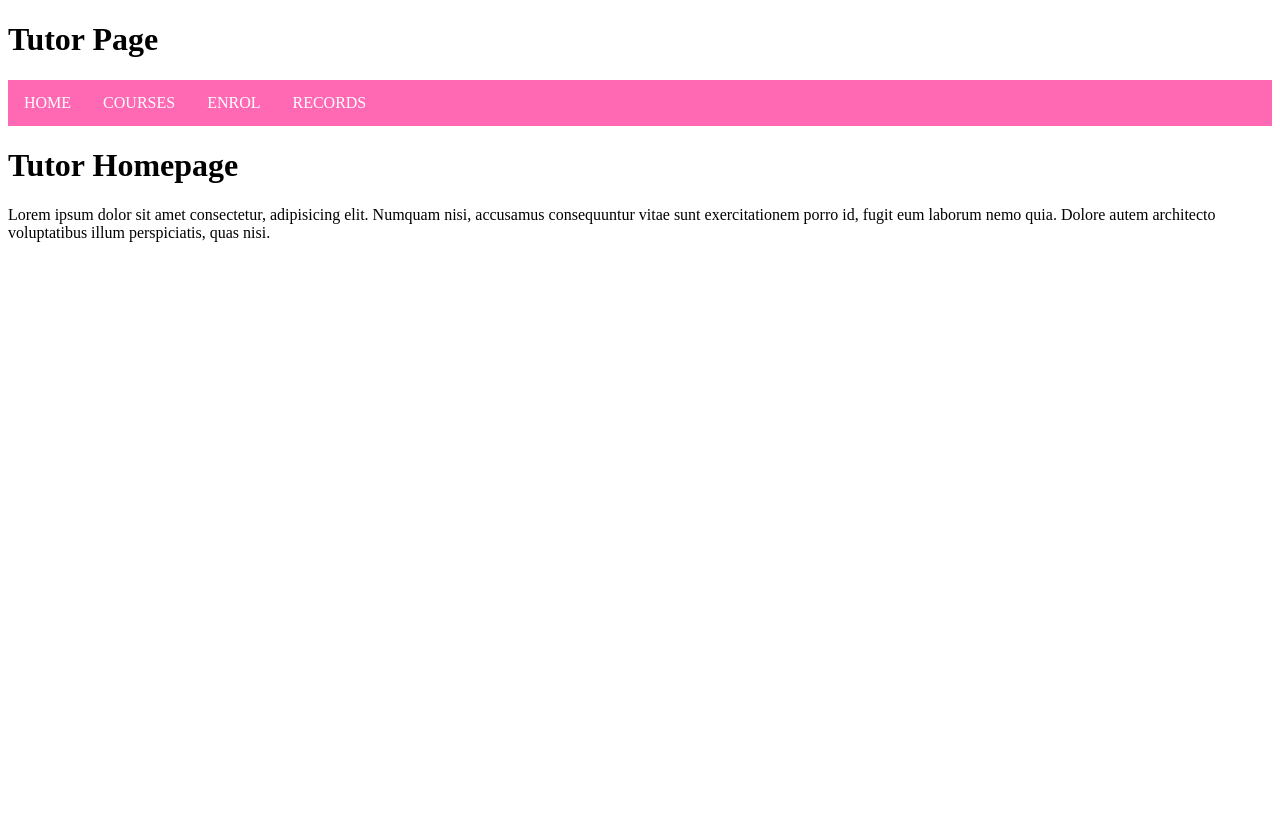
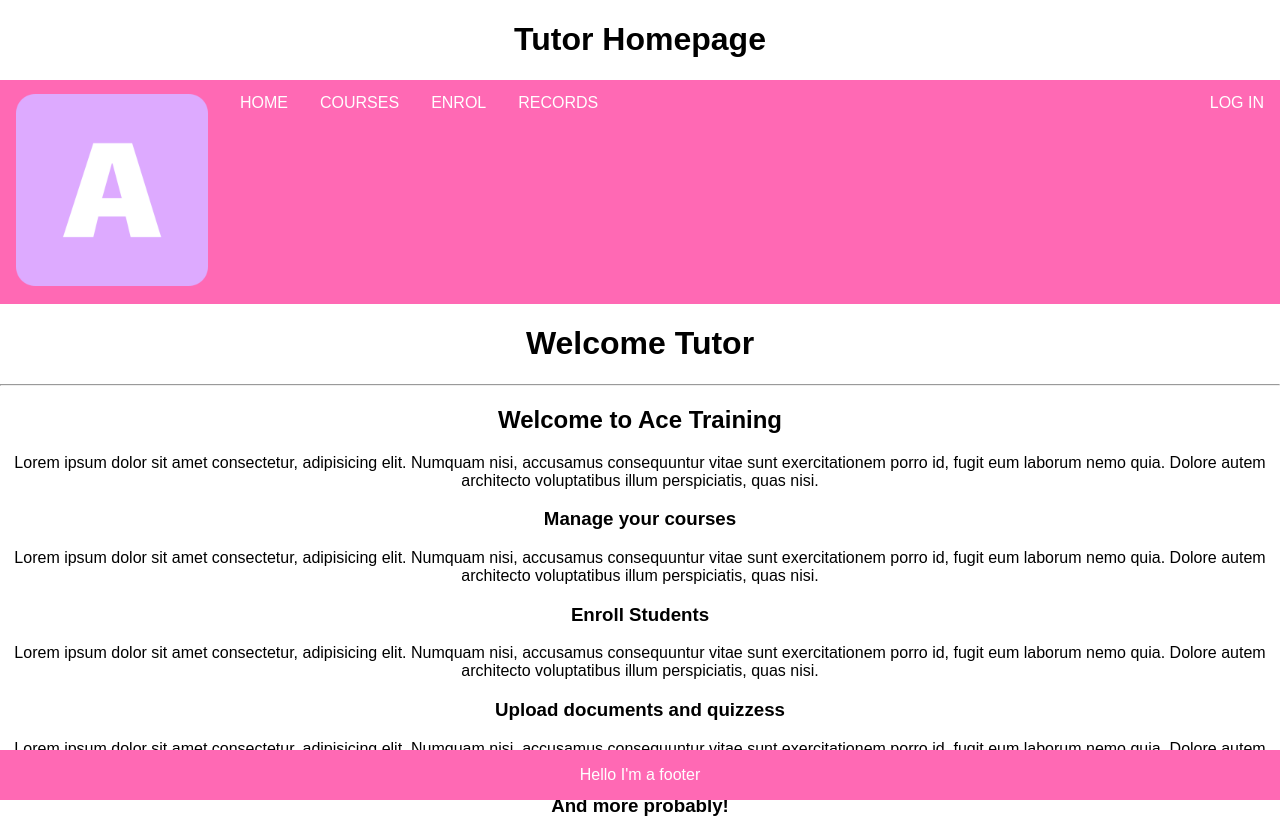
Before and after one commit to lsLannan/AceTraining, a PHP site: page /tutor-home.html in a window 1280 px wide. Before the commit the page ends 242 px from the top, so only its background shows below. Run offline with PHP 8.4, Linux system fonts and the light colour scheme.

Commit message:
simple page formatting and top menu issue: logo image not loading

```diff
--- a/root/css/style.css
+++ b/root/css/style.css
@@ -1,27 +1,54 @@
-ul {
-    list-style-type: none;
+body {
+    background-color: white;
     margin: 0;
-    padding: 0;
+    text-align: center;
+    font-family: sans-serif;
+}
+
+main {
+    background-color: rgb(255, 255, 255);
+    padding: 0 0 0 0;
+}
+
+img {
+  display: inline-block;
+}
+
+/*TOP NAV BAR*/
+.topnav {
     overflow: hidden;
     background-color: hotpink;
-  }
+}
 
-  li {
-    float: left;
-  }
+/*log in button seperate from rest nav bar*/
+.topnav a.split {
+    float: right;
+}
 
-  li a {
+.topnav a {
     display: block;
     color: white;
     text-align: center;
     padding: 14px 16px;
     text-decoration: none;
+    float: left;
   }
 
-  li a:hover{
+  .topnav a:hover{
     background-color: rgba(235, 49, 142, 0.842);
   }
 
-  li a:active{
+  .topnav a:active{
     background-color: lightcoral;
   }
+
+  /*FOOTER*/
+footer {
+  position: fixed;
+  left: 0;
+  bottom: 0;
+  width: 100%;
+  background-color: hotpink;
+  color: white;
+  text-align: center;
+}
--- /dev/null
+++ b/root/images/about.txt
@@ -0,0 +1,6 @@
+This favicon was generated using the following font:
+
+- Font Title: Lalezar
+- Font Author: Copyright 2015 by Borna Izadpanah (www.borna.design). All rights reserved.
+- Font Source: http://fonts.gstatic.com/s/lalezar/v14/zrfl0HLVx-HwTP82UaDyIiL0RCg.ttf
+- Font License: SIL Open Font License, 1.1 (http://scripts.sil.org/OFL))
--- a/root/tutor-home.html
+++ b/root/tutor-home.html
@@ -6,26 +6,44 @@
         <title>Tutor Home</title>
         <meta name="description" content="">
         <meta name="viewport" content="width=device-width, initial-scale=1">
-        <link rel="stylesheet" href="/root/css/style.css">
+        <link rel="stylesheet" href="css/style.css">
     </head>
     <body>
+        <h1>Tutor Homepage</h1>
 
-        <h1>Tutor Page</h1>
-
-        <!--nav bar, TODO: turn into php doc for reuse-->
-        <nav>
-            <ul>
-                <li><a class="active" href="/root/tutor-home.html">HOME</a></li>
-                <li><a href="/root/tutor-courses.html">COURSES</a></li>
-                <li><a href="#enroll">ENROL</a></li>
-                <li><a href="">RECORDS</a></li>
-            </ul>
-        </nav>
+            <!--nav bar, TODO: turn into php doc for reuse-->
+            <div class="topnav">
+                <a href="#"><img src="ace-logo.png" alt="logo"></a>
+                <a href="tutor-home.html">HOME</a>
+                <a class="active" href="tutor-courses.html">COURSES</a>
+                <a href="#enroll">ENROL</a>
+                <a href="#records">RECORDS</a>
+                <a href="#login" class="split">LOG IN</a>
+            </div>
 
         <!--dummy text-->
-        <h1>Tutor Homepage</h1>
-        <p>Lorem ipsum dolor sit amet consectetur, adipisicing elit. Numquam nisi, accusamus consequuntur vitae sunt exercitationem porro id, fugit eum laborum nemo quia. Dolore autem architecto voluptatibus illum perspiciatis, quas nisi.</p>
+            <h1>Welcome Tutor</h1><hr>
+        <main>
+            <div class="info">
+                <h2>Welcome to Ace Training</h2>
+                <p>Lorem ipsum dolor sit amet consectetur, adipisicing elit. Numquam nisi, accusamus consequuntur vitae sunt exercitationem porro id, fugit eum laborum nemo quia. Dolore autem architecto voluptatibus illum perspiciatis, quas nisi.</p>
 
+                <h3>Manage your courses</h3>
+                <p>Lorem ipsum dolor sit amet consectetur, adipisicing elit. Numquam nisi, accusamus consequuntur vitae sunt exercitationem porro id, fugit eum laborum nemo quia. Dolore autem architecto voluptatibus illum perspiciatis, quas nisi.</p>
+
+                <h3>Enroll Students</h3>
+                <p>Lorem ipsum dolor sit amet consectetur, adipisicing elit. Numquam nisi, accusamus consequuntur vitae sunt exercitationem porro id, fugit eum laborum nemo quia. Dolore autem architecto voluptatibus illum perspiciatis, quas nisi.</p>
+
+
+                <h3>Upload documents and quizzess</h3>
+                <p>Lorem ipsum dolor sit amet consectetur, adipisicing elit. Numquam nisi, accusamus consequuntur vitae sunt exercitationem porro id, fugit eum laborum nemo quia. Dolore autem architecto voluptatibus illum perspiciatis, quas nisi.</p>
+
+                <h3>And more probably!</h3>
+            </div>
+        </main>
+        <footer>
+            <p>Hello I'm a footer</p>
+        </footer>
 
         <script src="" async defer></script>
     </body>
```
Also changed, not shown: root/tutor-courses.html (+16 -15 lines), root/images/ace-logo.png (added), root/images/android-chrome-512x512.png (added), root/images/apple-touch-icon.png (added), root/images/favicon-16x16.png (added), root/images/favicon-32x32.png (added), root/images/favicon.ico (added), root/images/site.webmanifest (added).
